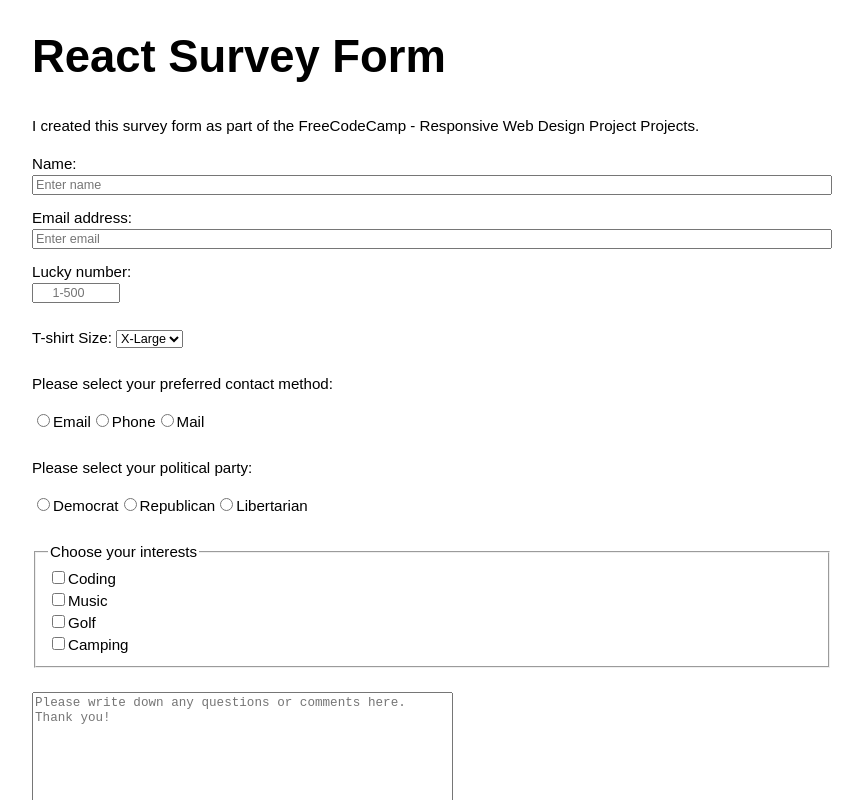
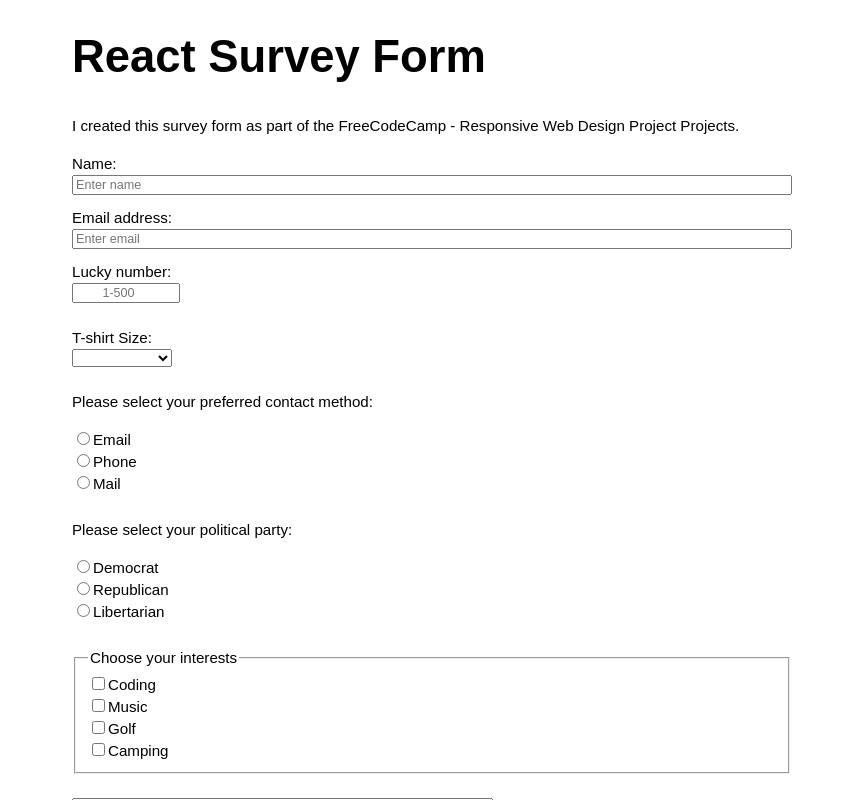
Before and after one commit to TheNewStyles/survey-form, a React (Create React App) app: page / in a window 1280 px wide. Shown: the top 800 px of the page, without its empty margins (208-1071 px from the left). Built offline with nearby package versions, Linux system fonts and the light colour scheme.

Commit message:
Start adding style sheets for each component. Need to rethink this approach in my next project

```diff
--- a/src/components/ContactMethod.js
+++ b/src/components/ContactMethod.js
@@ -1,17 +1,25 @@
 import React, { Component } from 'react';
+
+import '../styles/ContactMethod.css';
 
 class ContactMethod extends Component {
   render() {
     return (
         <article>
-            <div>
-            <p>Please select your preferred contact method:</p>
+            <p >Please select your preferred contact method:</p>
+            <div className="contact-method-container">
+                <span>
                     <input id="email-radio-button" name="contact-method"type="radio" value="email"/>
                     <label htmlFor="contactChoice1">Email</label>
+                </span>
+                <span>
                     <input id="phone-radio-button" name="contact-method" type="radio" value="phone"/>
                     <label htmlFor="contactChoice2">Phone</label>
+                </span>
+                <span>
                     <input id="mail-radio-button" name="contact-method" type="radio" value="mail"/>
                     <label htmlFor="contactChoice3">Mail</label>
+                </span>
             </div>
         </article>
     );
--- a/src/components/PoliticalParty.js
+++ b/src/components/PoliticalParty.js
@@ -1,17 +1,25 @@
 import React, { Component } from 'react';
+
+import '../styles/PoliticalParty.css';
 
 class PoliticalParty extends Component {
   render() {
     return (
         <article>
-            <div>
             <p>Please select your political party:</p>
-                <input id="democrat-radio-button" name="political-party"type="radio" value="Democrat"/>
-                <label htmlFor="democrat-radio-button">Democrat</label>
-                <input id="republican-radio-button" name="political-party" type="radio" value="Republican"/>
-                <label htmlFor="republican-radio-button">Republican</label>
-                <input id="libertarian-radio-button" name="political-party" type="radio" value="Libertarian"/>
-                <label htmlFor="libertarian-radio-button">Libertarian</label>
+            <div className="political-party-container">
+                <span>
+                    <input id="democrat-radio-button" name="political-party" type="radio" value="Democrat"/>
+                    <label htmlFor="democrat-radio-button">Democrat</label>
+                </span>
+                <span>
+                    <input id="republican-radio-button" name="political-party" type="radio" value="Republican"/>
+                    <label htmlFor="republican-radio-button">Republican</label>
+                </span>
+                <span>
+                    <input id="libertarian-radio-button" name="political-party" type="radio" value="Libertarian"/>
+                    <label htmlFor="libertarian-radio-button">Libertarian</label>
+                </span>
             </div>
         </article>
     );
--- a/src/components/ShirtSize.js
+++ b/src/components/ShirtSize.js
@@ -1,17 +1,21 @@
 import React, { Component } from 'react';
+
+import '../styles/ShirtSize.css'
 
 class ShirtSize extends Component {
   render() {
     return (
-        <article>
+        <article className="shirt-size-container">
+            <span className="shirt-size-container">
                 <label id="dropdown-label" htmlFor="dropdown">T-shirt Size: </label>
-            <select id="dropdown">
-                <option disabled hidden defaultValue=''></option>
+                <select id="dropdown" className="shirt-size-dropdown">
+                    <option defaultValue=''></option>
                     <option value="xl">X-Large</option>
                     <option value="large">Large</option>
                     <option value="medium">Medium</option>
                     <option value="small">Small</option>
                 </select>
+            </span>
         </article>
     );
   }
--- a/src/components/UserInfo.js
+++ b/src/components/UserInfo.js
@@ -5,19 +5,18 @@ import '../styles/UserInfo.css';
 class UserInfo extends Component {
   render() {
     return (
-        <article className="container-user-info">
-          <span className="container-user-info">
+        <article className="user-info-container">
+          <span className="user-info-container">
             <label id="name-label" htmlFor="name" >Name:  </label>
             <input id="name" className="user-info-margin-bottom" type="text" pattern="[A-Za-z]" placeholder="Enter name"/>
           </span>
-          <span className="container-user-info">
+          <span className="user-info-container">
             <label id="email-label" htmlFor="email">Email address:  </label>
             <input id="email" className="user-info-margin-bottom" type="email" placeholder="Enter email"/>
           </span>
-          <span className="container-user-info">
+          <span className="user-info-container">
             <label id="number-label" htmlFor="number">Lucky number:  </label>
-            <input id="number" class="input-number" type="number" placeholder="1-500" min="" max="500"/>
-
+            <input id="number" className="user-info-input-number" type="number" placeholder="1-500" min="1" max="500"/>
           </span>
         </article>
     );
--- a/src/styles/App.css
+++ b/src/styles/App.css
@@ -1,5 +1,4 @@
 .container {
-  /* flex options */
   display: flex;
   flex-direction: column;
 
@@ -8,7 +7,7 @@
 
 .item {
   width: 100%;
-  max-width: 800px;
+  max-width: 720px;
   margin: auto;
 }
 
--- /dev/null
+++ b/src/styles/ContactMethod.css
@@ -0,0 +1,5 @@
+.contact-method-container {
+    display: flex;
+    flex-direction: column;
+    justify-content: space-around;
+}
--- /dev/null
+++ b/src/styles/PoliticalParty.css
@@ -0,0 +1,5 @@
+.political-party-container {
+    display: flex;
+    flex-direction: column;
+    justify-content: space-around;
+}
--- /dev/null
+++ b/src/styles/ShirtSize.css
@@ -0,0 +1,13 @@
+.shirt-size-container {
+    display: flex;
+    flex-direction: column;
+}
+
+.shirt-size-margin-bottom {
+    margin-bottom: .75rem ;
+}
+
+.shirt-size-dropdown {
+    width: 100px;
+    text-align: center;
+}
--- a/src/styles/UserInfo.css
+++ b/src/styles/UserInfo.css
@@ -1,5 +1,4 @@
-.container-user-info {
-    /* Flex css */
+.user-info-container {
     display: flex;
     flex-direction: column;
 }
@@ -8,8 +7,8 @@
     margin-bottom: .75rem ;
 }
 
-.input-number {
-    width: 80px;
+.user-info-input-number {
+    width: 100px;
     vertical-align: top;
     text-align: center;
     outline: none;
```
Also changed, not shown: src/styles/Interests.css (added, +22 -0 lines). Lines whose indentation alone changed are shown as unchanged.
